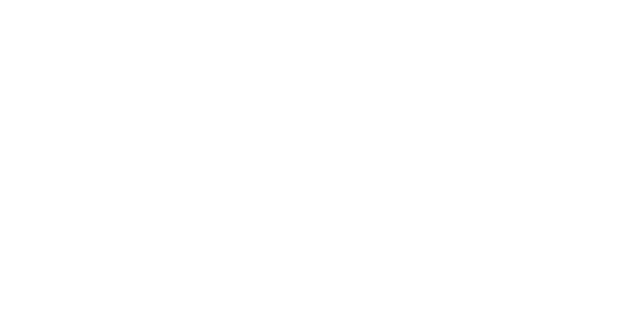
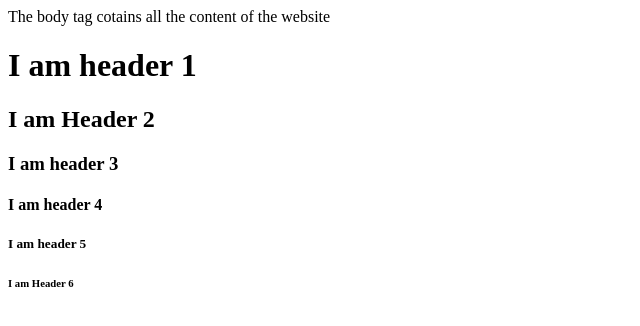
Before and after one commit to akinkunmiidris1905/HTML, a plain HTML site: page index.html in a window 1280 px wide. Shown: the whole page, without its empty margins (0-640 px from the left). Drawn offline with Linux system fonts and the light colour scheme.

Commit message:
header tags added

```diff
--- a/index.html
+++ b/index.html
@@ -1,11 +1,19 @@
-<!DOCTYPE html>
-<html lang="en">
-<head>
-    <meta charset="UTF-8">
-    <meta name="viewport" content="width=device-width, initial-scale=1.0">
-    <title>Document</title>
-</head>
-<body>
+<html>
+    <head>
+        <title>My First Website</title>
+    </head>
+    <body>
 
-</body>
+        The body tag cotains all the content of the website
+
+
+        <!-- These are header tags -->
+        <h1>I am header 1</h1>
+        <h2>I am Header 2</h2>
+        <h3>I am header 3</h3>
+        <h4>I am header 4</h4>
+        <h5>I am header 5</h5>
+        <h6>I am Header 6</h6>
+    </body>
+
 </html>
```
